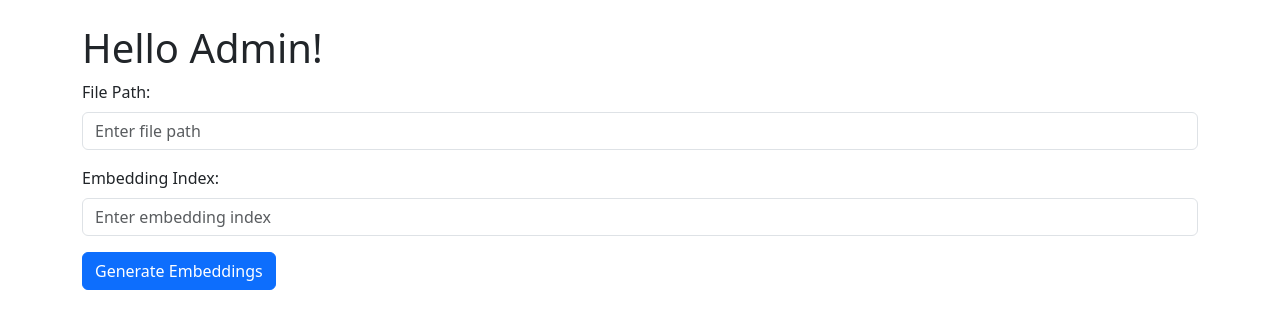
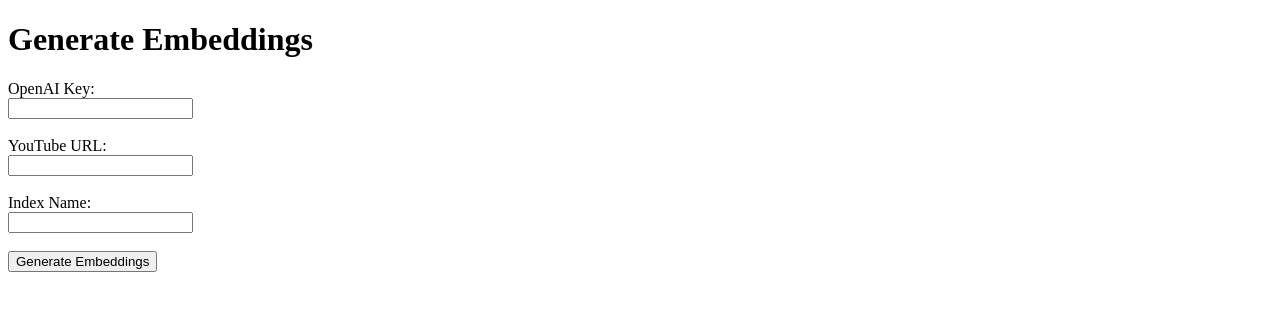
Before and after one commit to sethusaim/yt_gpt, a Flask app: page / in a window 1280 px wide. Shown: the top 329 px of the page. Run offline with Flask 3, Linux system fonts and the light colour scheme.

Commit message:
updated with htmls and css

```diff
--- a/app.py
+++ b/app.py
@@ -54,4 +54,4 @@ def ask_yt_query():
 
 
 if __name__ == "__main__":
-    app.run(host="0.0.0.0", port=5000)
+    app.run(host="0.0.0.0", port=8080)
--- a/templates/admin.html
+++ b/templates/admin.html
@@ -1,23 +1,23 @@
 <!DOCTYPE html>
-<html>
+<html lang="en">
 <head>
-    <title>Admin Side</title>
-    <link rel="stylesheet" href="https://cdn.jsdelivr.net/npm/bootstrap@5.3.0/dist/css/bootstrap.min.css">
+    <meta charset="UTF-8">
+    <meta name="viewport" content="width=device-width, initial-scale=1.0">
+    <title>Generate Embeddings</title>
 </head>
 <body>
-    <div class="container mt-4">
-        <h1>Hello Admin!</h1>
-        <form action="/admin" method="post">
-            <div class="mb-3">
-                <label for="file_path" class="form-label">File Path:</label>
-                <input type="text" class="form-control" id="file_path" name="file_path" placeholder="Enter file path">
-            </div>
-            <div class="mb-3">
-                <label for="embedding_index" class="form-label">Embedding Index:</label>
-                <input type="text" class="form-control" id="embedding_index" name="embedding_index" placeholder="Enter embedding index">
-            </div>
-            <button type="submit" class="btn btn-primary">Generate Embeddings</button>
-        </form>
-    </div>
+    <h1>Generate Embeddings</h1>
+    <form method="post" action="/">
+        <label for="api_key">OpenAI Key:</label><br>
+        <input type="text" id="api_key" name="api_key" required><br><br>
+
+        <label for="urls">YouTube URL:</label><br>
+        <input type="text" id="urls" name="urls" required><br><br>
+
+        <label for="index_name">Index Name:</label><br>
+        <input type="text" id="index_name" name="index_name" required><br><br>
+
+        <input type="submit" value="Generate Embeddings">
+    </form>
 </body>
 </html>
```
Also changed, not shown: static/styles.css (added, +65 -0 lines), templates/query.html (+14 -13 lines), templates/result.html (deleted, +0 -18 lines), templates/generate_result.html (deleted), 1 other file.
